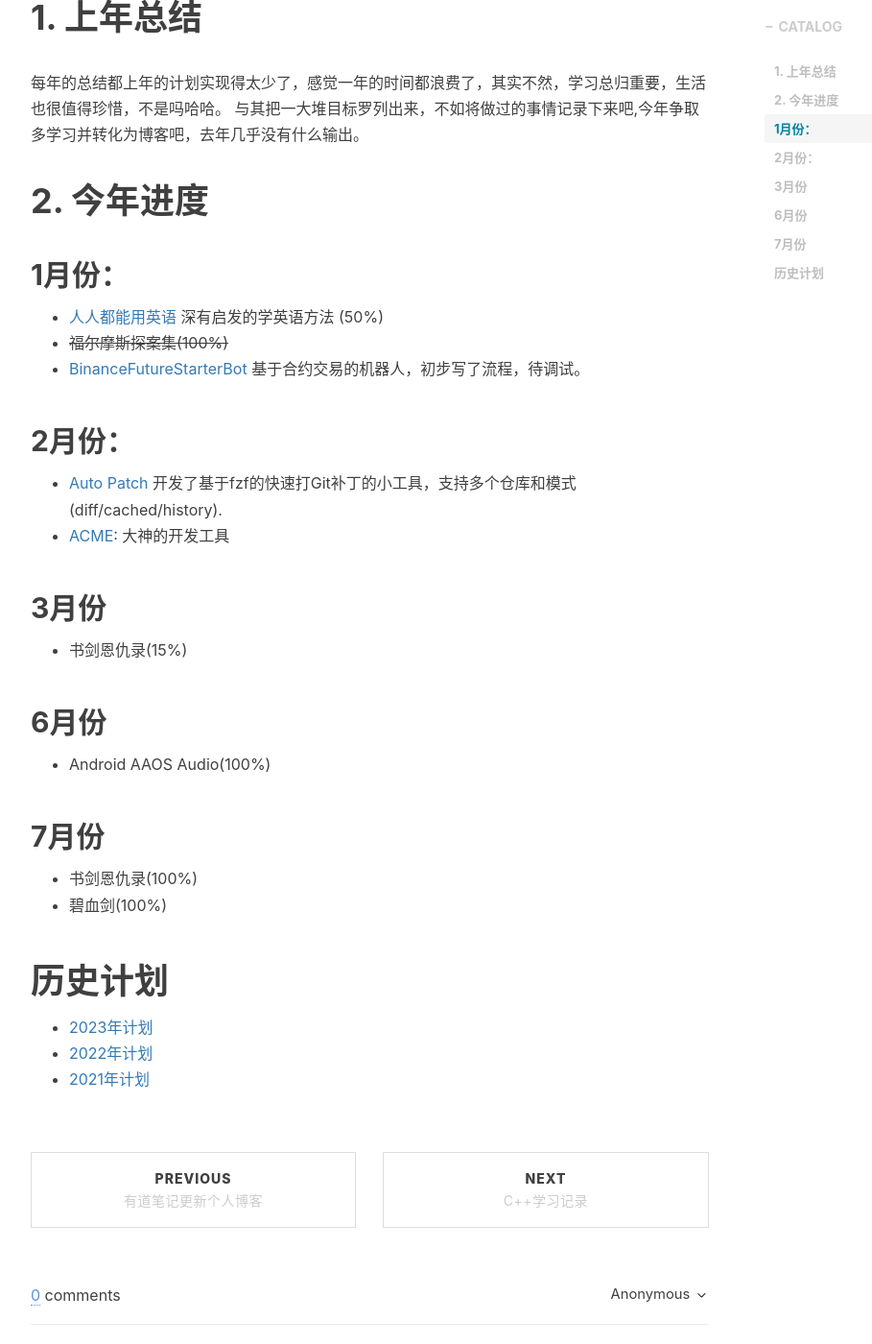
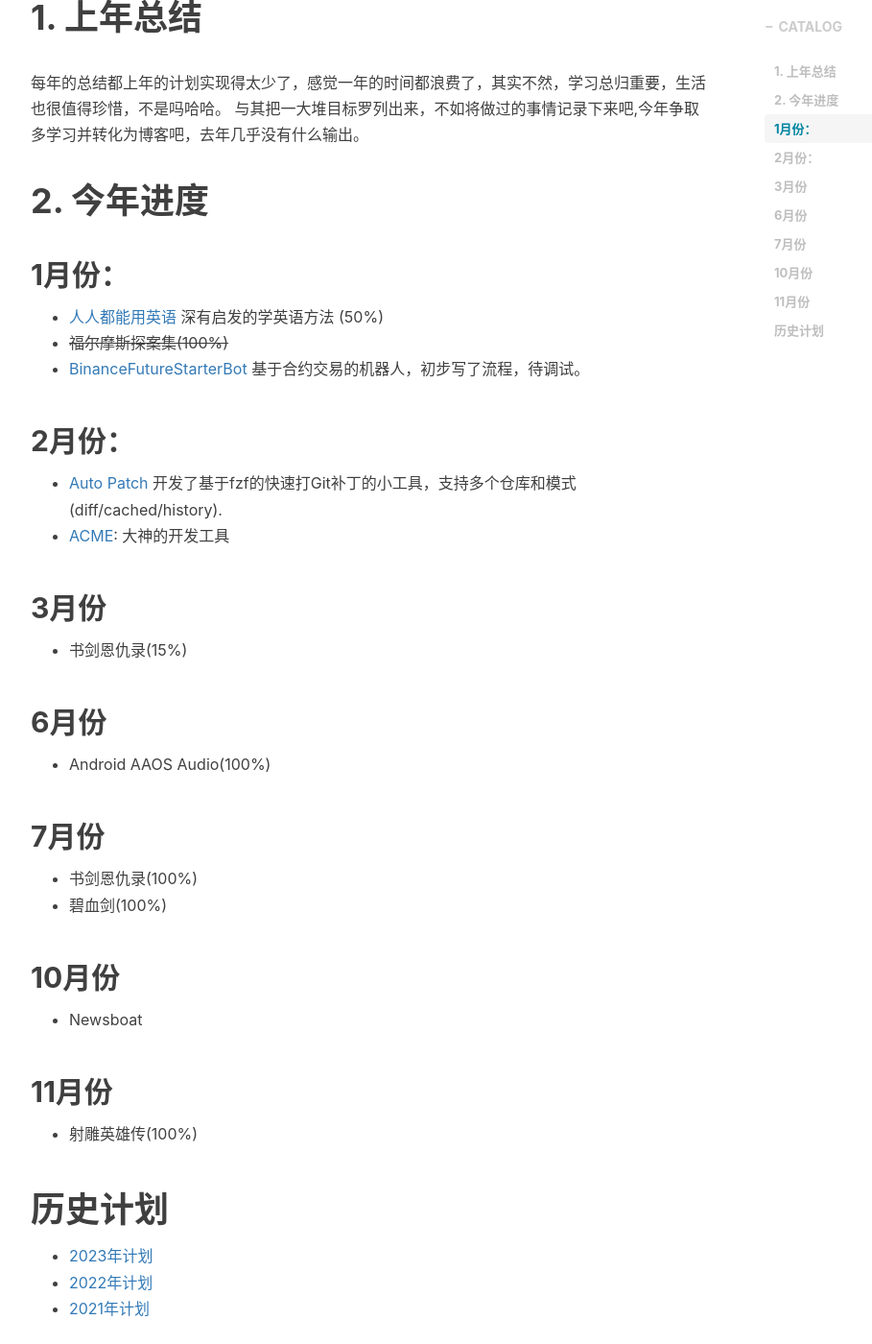
Before and after one commit to ProgrammerBill/ProgrammerBill.github.io, a Jekyll site: the page built from _posts/plan/2024-01-30-Bill's 2024年计划.md, in a window 1280 px wide and 1400 px high, scrolled down 480 px. Shown: the whole window at 96% size, without its empty margins (233-1142 px from the left). Built offline with Jekyll 4.4.1, drawn with Linux system fonts in a browser that asks for light colours; nearby versions of some CDN libraries; comment, search, counter and statistics services are not loaded.

Commit message:
add new blog by auto robot

```diff
--- a/_posts/plan/2024-01-30-Bill's 2024年计划.md
+++ b/_posts/plan/2024-01-30-Bill's 2024年计划.md
@@ -43,6 +43,14 @@
 *   书剑恩仇录(100%)
 *   碧血剑(100%)
 
+## 10月份
+
+*  Newsboat
+
+## 11月份
+
+*  射雕英雄传(100%)
+
 # 历史计划
 
 *   [2023年计划](https://www.cjcbill.com/2023/01/05/plan/)
```
